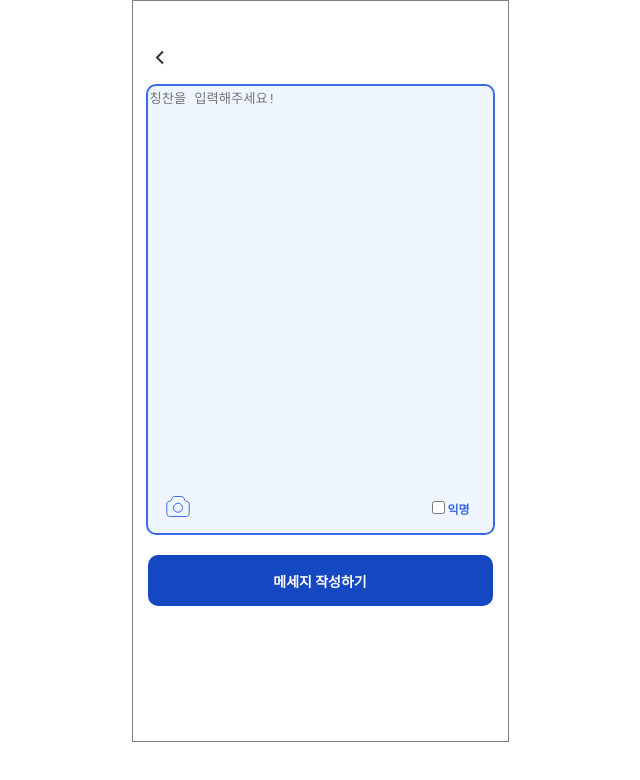
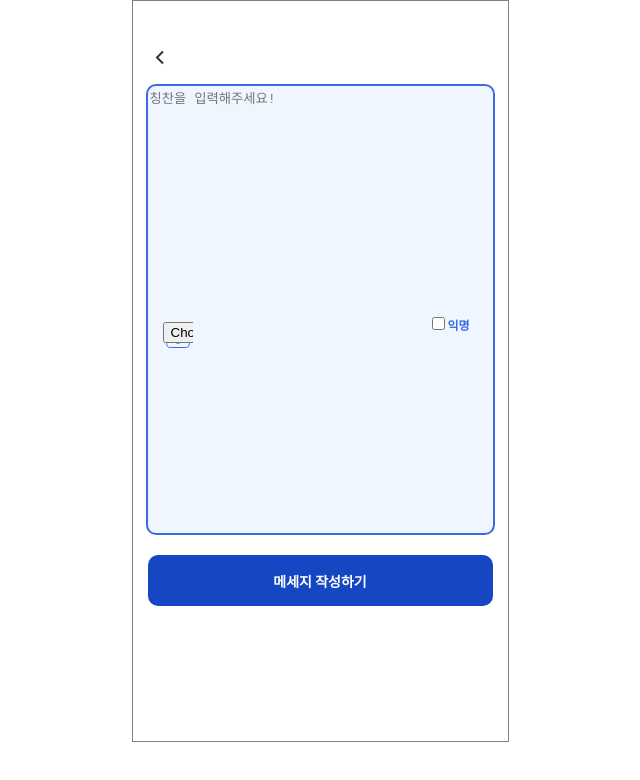
Before and after one commit to ozoqzm/sasi-compliment, a React (Create React App) app: page /Write in a window 1280 px wide. Shown: the top 780 px of the page, without its empty margins (320-960 px from the left). Built offline with nearby package versions, Linux system fonts and the light colour scheme.

Commit message:
이미지 업로드 0.5

```diff
--- a/src/App.js
+++ b/src/App.js
@@ -20,9 +20,9 @@ function App() {
       <GlobalStyle />
       <div>
         <Routes>
-          <Route path="/" element={<Start />} />
+          {/* <Route path="/" element={<Start />} /> */}
           {/* 시작페이지에서 시작 */}
-          <Route path="/Main" element={<Main />} />{" "}
+          <Route path="/" element={<Main />} />{" "}
           <Route path="/Write" element={<Write />} />{" "}
           <Route path="/Complete" element={<Complete />} />{" "}
           <Route path="/Read" element={<Read />} />{" "}
--- /dev/null
+++ b/src/pages/ModalBasic.jsx
@@ -0,0 +1,17 @@
+//import styles from "./ModalBasic.module.css";
+import { useEffect, useRef } from "react";
+
+function ModalBasic({ setModalOpen, id, title, content, writer }) {
+  // 모달 끄기
+  const closeModal = () => {
+    setModalOpen(false);
+  };
+
+  return (
+    <div>
+      <button onClick={closeModal}>X</button>
+      <p>모달창입니다.</p>
+    </div>
+  );
+}
+export default ModalBasic;
--- /dev/null
+++ b/src/pages/ModalBasic.module.css
@@ -0,0 +1,29 @@
+/* 모달창을 화면 중앙. 최상단에 노출 */
+.container {
+  /* 모달창 크기 */
+  width: 300px;
+  height: 200px;
+
+  /* 최상단 위치 */
+  z-index: 999;
+
+  /* 중앙 배치 */
+  /* top, bottom, left, right 는 브라우저 기준으로 작동한다. */
+  /* translate는 본인의 크기 기준으로 작동한다. */
+  position: absolute;
+  top: 50%;
+  left: 50%;
+  transform: translate(-50%, -50%);
+
+  /* 모달창 디자인 */
+  background-color: gray;
+  border: 1px solid black;
+  border-radius: 8px;
+}
+
+/* 모달창 내부 X버튼 */
+.close {
+  position: absolute;
+  right: 10px;
+  top: 10px;
+}
--- a/src/pages/Read.jsx
+++ b/src/pages/Read.jsx
@@ -3,6 +3,7 @@ import React, { useEffect, useState } from "react";
 import { useNavigate } from "react-router-dom";
 import { useLocation } from "react-router-dom";
 import styled from "styled-components";
+import ModalBasic from "./ModalBasic";
 
 const Container = styled.div`
   position: relative;
@@ -118,6 +119,14 @@ const Read = () => {
     navigate("/Main");
   };
 
+  // 모달창 노출 여부 state
+  const [modalOpen, setModalOpen] = useState(false);
+
+  // 모달창 노출
+  const showModal = () => {
+    setModalOpen(true);
+  };
+
   return (
     <Container>
       <ContentBox>
@@ -139,18 +148,11 @@ const Read = () => {
       <br />
       <button onClick={handleDeleteButton}>글 삭제</button>
       <button onClick={handleUpdateButton}>글 수정</button>
+      <div>
+        <button onClick={showModal}>모달 띄우기</button>
+        {modalOpen && <ModalBasic setModalOpen={setModalOpen} />}
+      </div>
     </Container>
-    // <div>
-    //   <button onClick={handleDeleteButton}>글 삭제</button>
-    //   <button onClick={handleUpdateButton}>글 수정</button>
-    //   <form>
-    //     <input
-    //       type="text"
-    //       value={text}
-    //       onChange={(e) => setText(e.target.value)}
-    //     />
-    //   </form>
-    // </div>
   );
 };
 
--- a/src/pages/Write.jsx
+++ b/src/pages/Write.jsx
@@ -40,7 +40,7 @@ const InputBox = styled.textarea`
   position: relative;
   margin: auto;
   width: 337px;
-  height: 390px;
+  height: 220px;
   border: none;
   background: none;
   outline: none;
@@ -51,7 +51,7 @@ const CheckSet = styled.div`
   left: 250px;
   display: inline-block;
 `;
-const CameraBtn = styled.div`
+const CameraBtn = styled.input`
   position: relative;
   left: 15px;
   width: 30px;
@@ -132,6 +132,19 @@ const Write = () => {
     navigate("/Complete");
   };
 
+  const [imageFile, setImageFile] = useState(null);
+
+  const handleImageChange = (e) => {
+    const file = e.target.files[0];
+    if (file) {
+      const reader = new FileReader();
+      reader.onloadend = () => {
+        setImageFile(reader.result);
+      };
+      reader.readAsDataURL(file);
+    }
+  };
+
   return (
     <Container>
       <ContentBox>
@@ -145,7 +158,16 @@ const Write = () => {
               value={text}
               onChange={(e) => setText(e.target.value)}
             ></InputBox>
-            <CameraBtn></CameraBtn>
+            <div>
+              {imageFile && (
+                <img
+                  src={imageFile}
+                  alt="Uploaded Preview"
+                  style={{ width: "300px" }}
+                />
+              )}
+            </div>
+            <CameraBtn type="file" onChange={handleImageChange}></CameraBtn>
             <CheckSet>
               <Checkbox checked={anonymous} onChange={setAnonymous}>
                 <AnonyText>익명</AnonyText>
```
